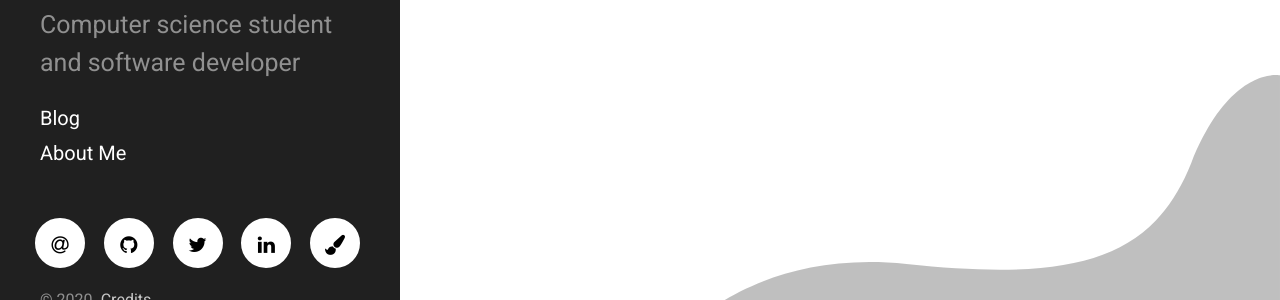
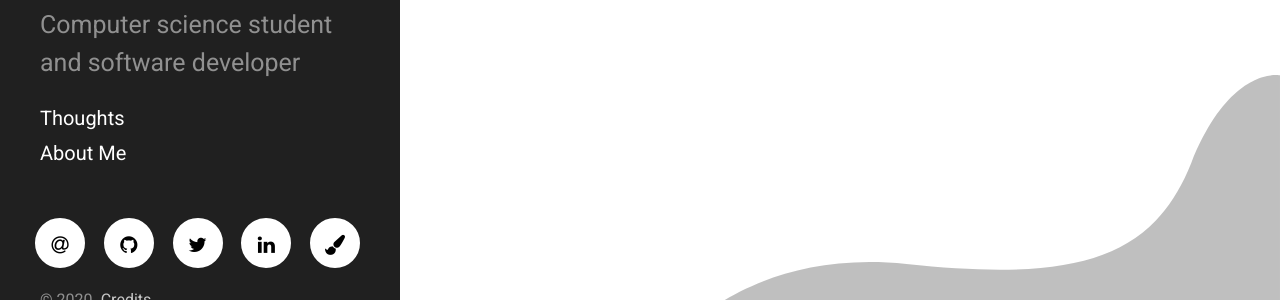
Before and after one commit to ghgoodreau/ghgoodreau.github.io, a Jekyll site: the page built from index.html, in a window 1280 px wide. Shown: the part 548-848 px from the top of the page. Built offline with Jekyll 4.4.1, drawn with Linux system fonts in a browser that asks for light colours; the list of posts is cut into pages by our own code.

Commit message:
Update sidebar.html

```diff
--- a/_includes/sidebar.html
+++ b/_includes/sidebar.html
@@ -10,7 +10,7 @@
     </div>
 
     <nav class="sidebar-nav">
-      <a class="sidebar-nav-item{% if page.url == site.baseurl %} active{% endif %}" href="{{ site.baseurl }}/">Blog</a>
+      <a class="sidebar-nav-item{% if page.url == site.baseurl %} active{% endif %}" href="{{ site.baseurl }}/">Thoughts</a>
 
       {% comment %}
         The code below dynamically generates a sidebar nav of pages with
```
